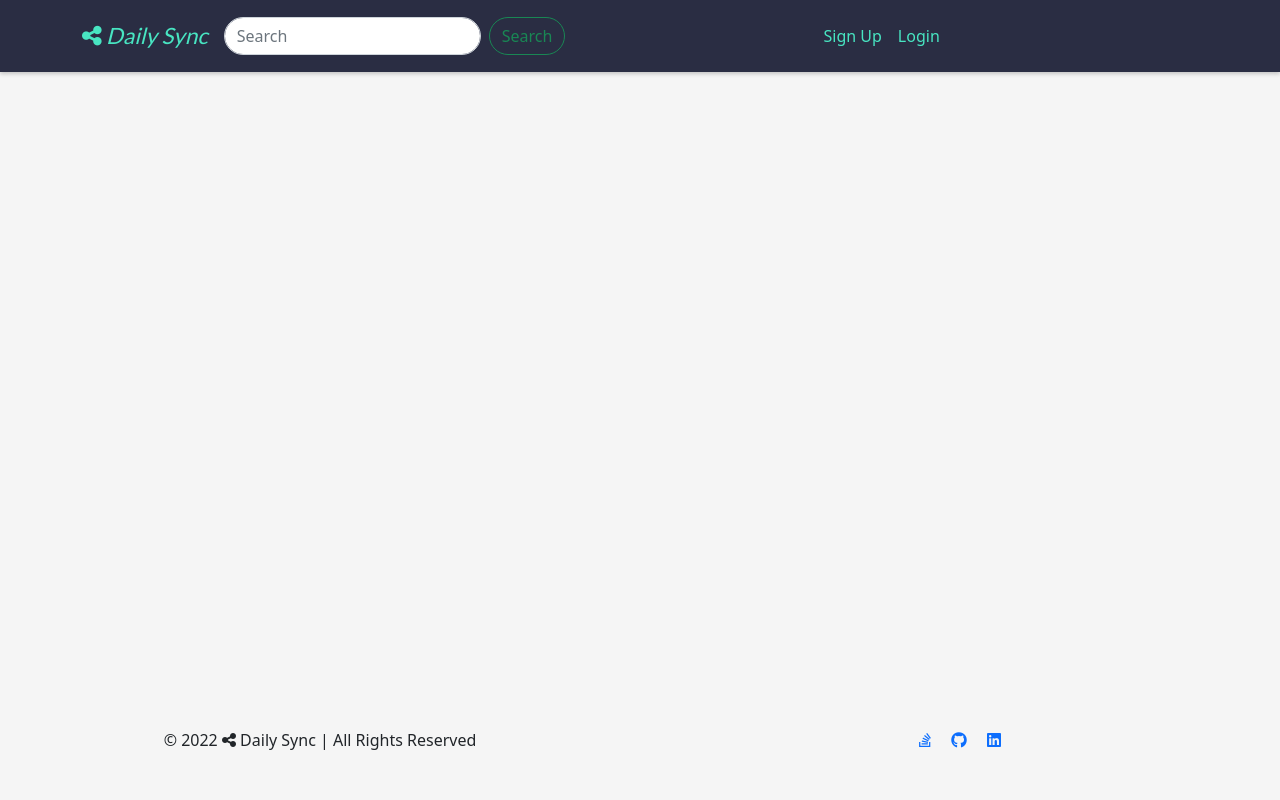
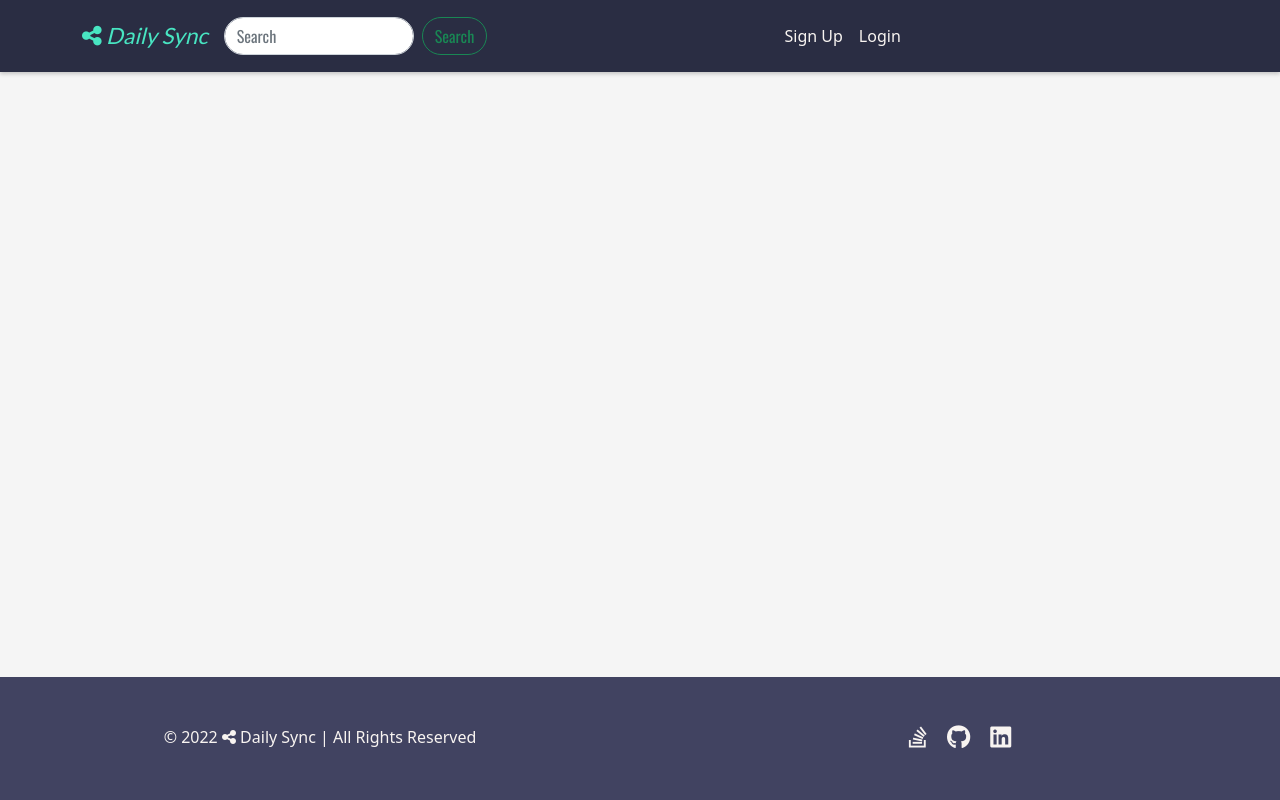
Before and after one commit to KristianColville1/daily-sync, a Django app: page / in a window 1280 px wide. Run offline with Django 3.2, Linux system fonts and the light colour scheme; some libraries are stand-ins or nearby versions.

Commit message:
Styled footer and links

```diff
--- a/static/css/style.css
+++ b/static/css/style.css
@@ -20,14 +20,15 @@ body {
 .nav-bg,
 .navbar {
   background-color: var(--space-cadet);
+  height: fit-content;
 }
 
 .nav-link {
-  color: var(--turquoise);
+  color: var(--isabelline);
 }
 
 .nav-link:hover {
-  color: var(--french-violet);
+  color: var(--turquoise);
   text-shadow: 1px 1px 1px var(--independence);
 }
 
@@ -50,3 +51,40 @@ body {
   font-size: 24px;
   transition: all 0.3s ease-in-out;
 }
+
+/**********************************************Footer */
+footer {
+  color: var(--isabelline);
+  background-color: var(--independence);
+}
+
+footer a {
+  color: var(--isabelline);
+}
+
+footer a i {
+  font-size: 24px;
+}
+
+footer a i:hover {
+  color: var(--turquoise);
+}
+
+/**********************************************forms */
+
+.form-box {
+  background-color: white;
+  width: fit-content;
+  border: 2px solid white;
+}
+
+form {
+  font-family: 'Oswald', sans-serif;
+}
+
+.abs-center {
+  position: absolute;
+  top: 35%;
+  left: 50%;
+  transform: translate(-50%, -50%);
+}
```
